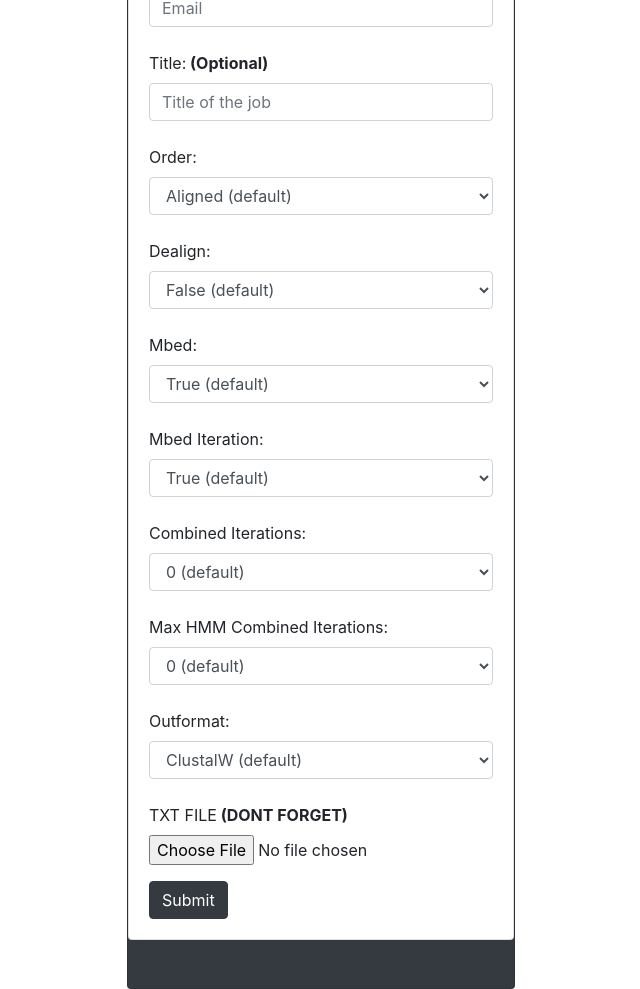
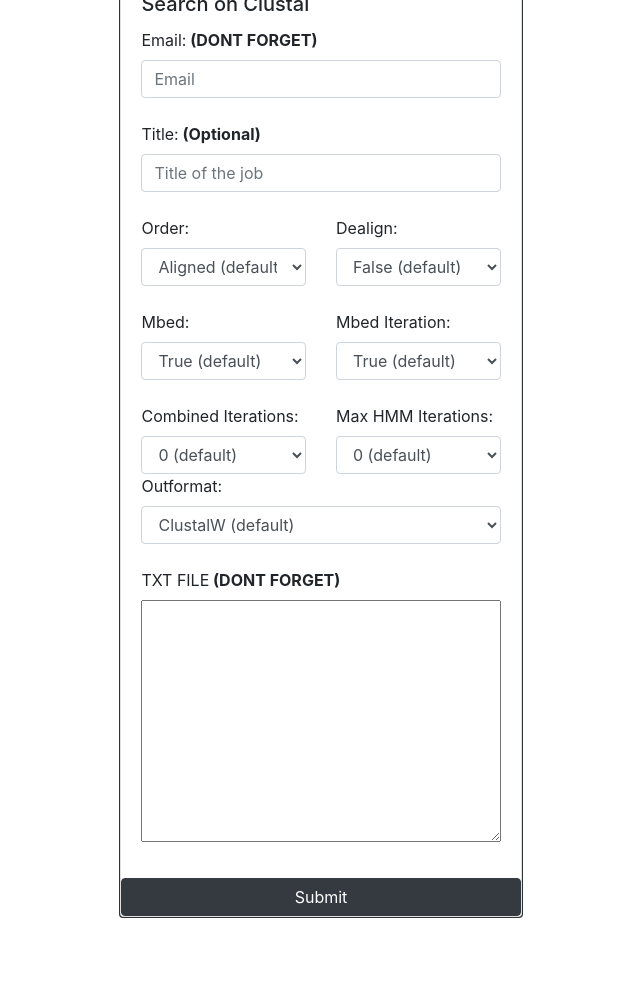
Before and after one commit to rccordoba/bioinformatics, a Flask app: page /ClustalSearch.html in a window 1280 px wide. Shown: the whole page, without its empty margins (319-959 px from the left). After the commit the page ends 918 px from the top, so only its background shows below. Run offline with Flask 2, Linux system fonts and the light colour scheme; some libraries are stand-ins or nearby versions.

Commit message:
Fixes - Text Generator

```diff
--- a/API GENETICS/app.py
+++ b/API GENETICS/app.py
@@ -44,7 +44,6 @@
     print (form.errors)
     if request.method == 'POST':
             patheto = easygui.filesavebox(default="genetics.txt")
-            time.sleep(5)
             Ids = StringToList(request.form['IdList'])
             GenerateTxt(Ids,request.form['Database'], patheto)
             flash('Txt Generated in the Path')
@@ -57,9 +56,11 @@
     form = DBQuery(request.form)
 
     if request.method == 'POST':
-        job = ClustalRequester(request.form['email'],request.form['title'],request.form['order'],request.form['dealign'],request.form['mbed'],request.form['mbediteration'],request.form['iterations'],request.form['hmmiterations'],request.form['outfmt'],request.form['path'])
+        job = ClustalRequester(request.form['email'],request.form['title'],request.form['order'],request.form['dealign'],request.form['mbed'],request.form['mbediteration'],request.form['iterations'],request.form['hmmiterations'],request.form['outfmt'],request.form['sequence'])
+        print(job)
         while (ClustalStatus(job)!='FINISHED'):
             print("Please wait a minute while is calculating")
+            time.sleep(15)
         typelists = ClustalObtainTypeResults(job)
         ClustalGetResults(job, typelists)
     return render_template("ClustalSearch.html", form=form)
--- a/API GENETICS/static/styles/mainpage.css
+++ b/API GENETICS/static/styles/mainpage.css
@@ -16,7 +16,7 @@
 
 
 .container p{
-    max-width: 50%;
+    max-width: 100%;
     padding: 15px;
     background-color: #f1f1f1;
 }
--- a/API GENETICS/templates/ClustalSearch.html
+++ b/API GENETICS/templates/ClustalSearch.html
@@ -1,22 +1,24 @@
 <!DOCTYPE html PUBLIC "-//W3C//DTD XHTML 1.0 Strict//EN" "http://www.w3.org/TR/xhtml1/DTD/xhtml1-strict.dtd">
 <html>
+
 <head>
     <title>Genetica Molecular - UADE - PubMed</title>
-        <link rel="stylesheet" href="https://stackpath.bootstrapcdn.com/bootstrap/4.1.3/css/bootstrap.min.css" integrity="sha384-MCw98/SFnGE8fJT3GXwEOngsV7Zt27NXFoaoApmYm81iuXoPkFOJwJ8ERdknLPMO" crossorigin="anonymous">
+    <link rel="stylesheet" href="https://stackpath.bootstrapcdn.com/bootstrap/4.1.3/css/bootstrap.min.css" integrity="sha384-MCw98/SFnGE8fJT3GXwEOngsV7Zt27NXFoaoApmYm81iuXoPkFOJwJ8ERdknLPMO"
+        crossorigin="anonymous">
     <link rel="stylesheet" href="/static/styles/mainpage.css">
-        <meta name="viewport" content = "width=device-width, initial-scale=1.0">
+    <meta name="viewport" content="width=device-width, initial-scale=1.0">
 
 </head>
 <body>
     <div class="container">
-        <div class="card text-black bg-dark" style="max-width: 50rem;">
+        <div class="card text-black bg-dark" style="max-width: 60rem;">
             <a href="index.html" class="btn btn-dark">Home</a>
             <div class="card-header text-light"><b>UADE - Genetica Molecular - ClustalW</b></div>
             <div class="card-group">
                 <div class="card">
                     <div class="card-body">
-                            <h5 class="card-title">Results on Clustal</h5>
-                            <form  action="" method="post" role="form">
+                        <h5 class="card-title">Search on Clustal</h5>
+                        <form action="" method="post" role="form">
                             {{ form.csrf }}
                             <div class="form-group">
                                 <label for="name">Email: </label><b> (DONT FORGET)</b>
@@ -25,16 +27,12 @@
                                 <label for="name">Title: </label><b> (Optional)</b>
                                 <input type="text" class="form-control" id="title" name="title" placeholder="Title of the job">
                                 <br>
+                                <div class="row">
+                                    <div class="col">
                                         <label for="name">Order:</label>
                                         <select class="form-control" id="order" name="order">
                                             <option value="aligned">Aligned (default)</option>
                                             <option value="input">Input</option>
-                                      </select>
-                                      <br>
-                                      <label for="name">Dealign:</label>
-                                      <select class="form-control" id="dealign" name="dealign">
-                                          <option value="false">False (default)</option>
-                                          <option value="true">True</option>
                                         </select>
                                         <br>
                                         <label for="name">Mbed:</label>
@@ -43,13 +41,7 @@
                                             <option value="false">False</option>
                                         </select>
                                         <br>
-                                      <label for="name">Mbed Iteration:</label>
-                                      <select class="form-control" id="mbediteration" name="mbediteration">
-                                          <option value="true">True (default)</option>
-                                          <option value="false">False</option>
-                                      </select>
-                                      <br>
-                                      <div><label for="name">Combined Iterations:</label>
+                                        <label for="name">Combined Iterations:</label>
                                         <select class="form-control" id="iterations" name="iterations">
                                             <option value="0">0 (default)</option>
                                             <option value="1">1</option>
@@ -58,8 +50,21 @@
                                             <option value="4">4</option>
                                             <option value="5">5</option>
                                         </select>
+                                    </div>
+                                    <div class="col">
+                                        <label for="name">Dealign:</label>
+                                        <select class="form-control" id="dealign" name="dealign">
+                                            <option value="false">False (default)</option>
+                                            <option value="true">True</option>
+                                        </select>
                                         <br>
-                                      <label for="name">Max HMM Combined Iterations:</label>
+                                        <label for="name">Mbed Iteration:</label>
+                                        <select class="form-control" id="mbediteration" name="mbediteration">
+                                            <option value="true">True (default)</option>
+                                            <option value="false">False</option>
+                                        </select>
+                                        <br>
+                                        <label for="name">Max HMM Iterations:</label>
                                         <select class="form-control" id="hmmiterations" name="hmmiterations">
                                             <option value="0">0 (default)</option>
                                             <option value="1">1</option>
@@ -68,7 +73,8 @@
                                             <option value="4">4</option>
                                             <option value="5">5</option>
                                         </select>
-                                      <br>
+                                    </div>
+                                </div>
                                 <label for="name">Outformat:</label>
                                 <select class="form-control" id="outfmt" name="outfmt">
                                     <option value="clustal">ClustalW (default)</option>
@@ -83,7 +89,7 @@
                                 <br>
                                 <div class="form-group">
                                     <label for="name">TXT FILE</label><b> (DONT FORGET)</b>
-                                        <input type="file" class="form-control-file" id="path">
+                                    <textarea class="form-control-file" name= "sequence" id="sequence" rows="10"></textarea>
                                 </div>
                             </div>
                     </div>
@@ -117,4 +123,5 @@
     </div>
     </div>
 </body>
+
 </html>
--- a/API GENETICS/templates/index.html
+++ b/API GENETICS/templates/index.html
@@ -17,14 +17,16 @@
                 <div class="card col">
                     <div class="card-body">
                         <h5 class="card-title">Option 1</h5>
-                        <p class="card-text bg-white">Use the text-input area for search every genome in PubMed's database</p>
+                        <p class="card-text bg-white">Use the text-input area for search every genome in PubMed's
+                            database</p>
                         <a href="Formatted.html" class="btn btn-dark">Search directly on PubMed's databases</a>
                     </div>
                 </div>
                 <div class="card col">
                     <div class="card-body ">
                         <h5 class="card-title">Option 2</h5>
-                        <p class="card-text bg-white">Use your own ID's for obtaining the genomes from PubMed's databases.</p>
+                        <p class="card-text bg-white">Use your own ID's for obtaining the genomes from PubMed's
+                            databases.</p>
                         <a href="FormDB.html" class="btn btn-dark">Use multiples Id's of PubMed's databases</a>
                     </div>
                 </div>
```
Also changed, not shown: API GENETICS/requester.py (+10 -9 lines), API GENETICS/templates/FormDB.html (+7 -3 lines), API GENETICS/templates/Formatted.html (+7 -3 lines). Lines whose indentation alone changed are shown as unchanged.
